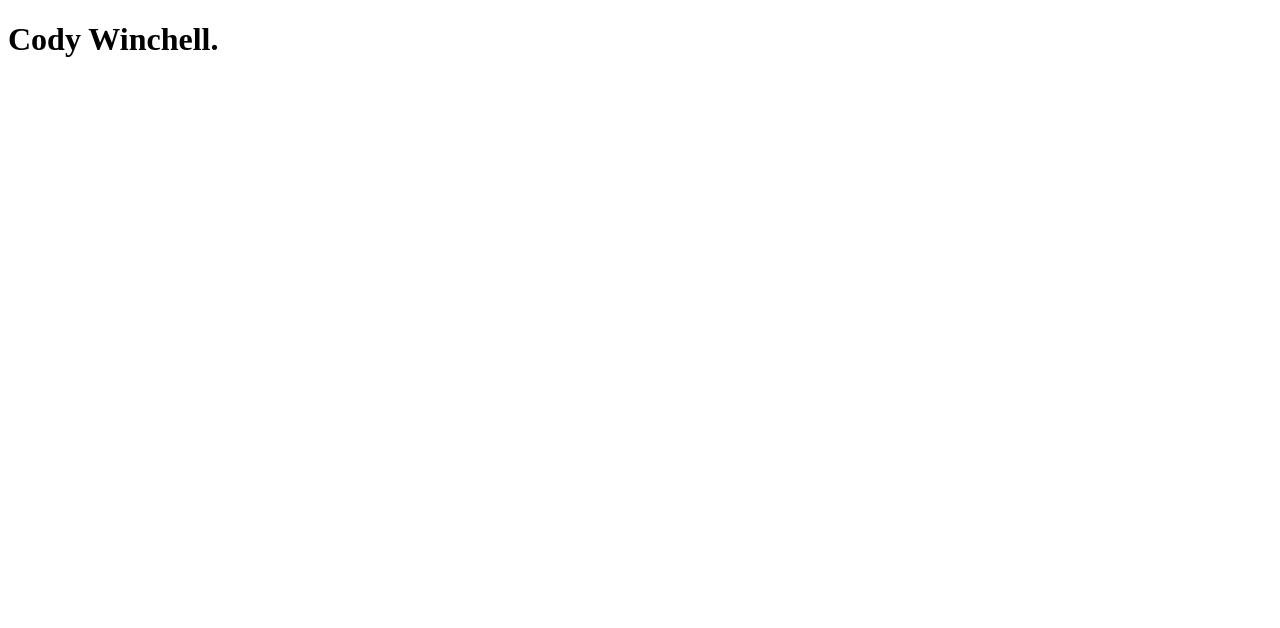
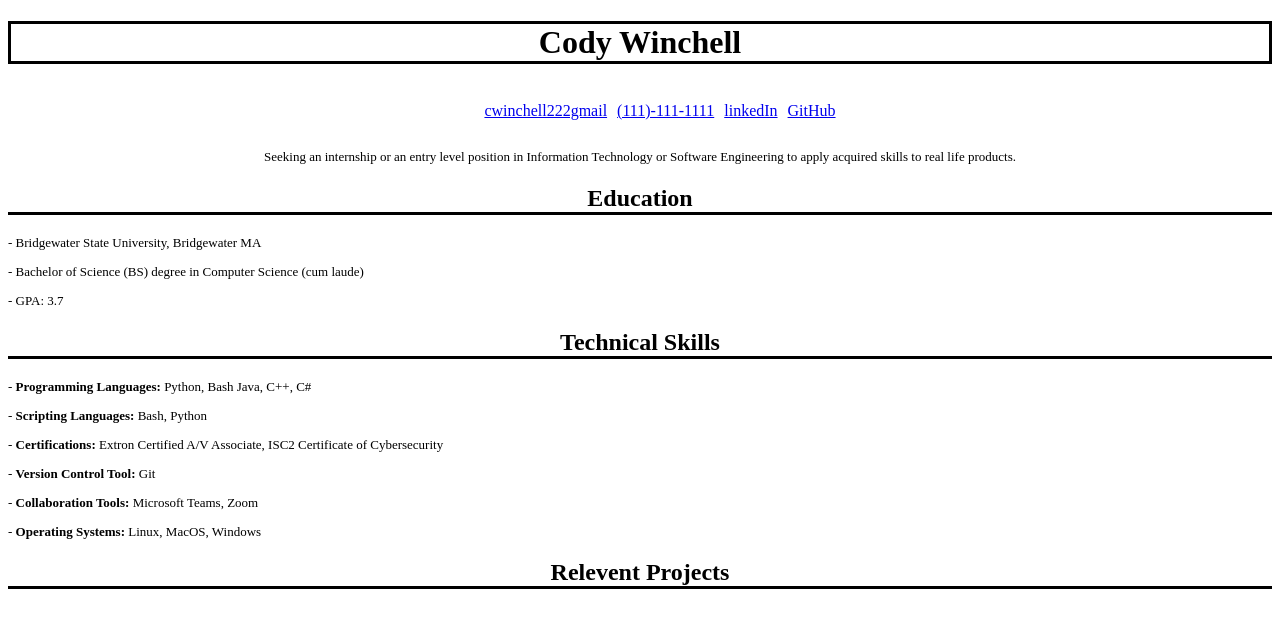
Before and after one commit to cwinchell222/cwinchell222.github.io, a plain HTML site: page index.html in a window 1280 px wide. Drawn offline with Linux system fonts and the light colour scheme.

Commit message:
updated website features/information

```diff
--- a/index.html
+++ b/index.html
@@ -2,10 +2,74 @@
 <html>
 <head>
     <meta charset="utf-8">
-    <title> My First Webpage</title>
+    <title> Cody Winchell</title>
 </head>
+<style>
+
+    .center {
+        text-align: center;
+        border: 3px ;
+    }
+    .container {
+        display: flex;
+        justify-content: center;
+    }
+    p{
+        font-size: small;
+    }
+    ul{
+        display: flex;
+        list-style-type: none;
+    }
+    li{
+        margin: 0 5px;
+    }
+    h1{
+        border: solid
+
+    }
+    h2{
+        border-bottom-style: solid;
+    }
+</style>
 <body>
     <!--This is a comment-->
-    <h1>Cody Winchell.</h1>
+    <div class = "center">
+        <h1> Cody Winchell </h1>
+    </div>
+    <nav>
+        <div class = "container">
+            <ul>
+                <li><a href="mailto:cwinchell222gmail.com">cwinchell222gmail</a></li>
+                <li><a href="tel:+1-111-1111">(111)-111-1111</a></li>
+                <li><a href="linkdin.com/in/cwinchell222">linkedIn</a></li>
+                <li><a href="github.com/cwinchell222">GitHub </a></li>
+            </ul>
+        </div>
+    </nav>
+    <div class = "center">
+        <p>Seeking an internship or an entry level position in Information Technology or Software Engineering to apply acquired skills to real life products.</p>
+    </div>
+
+    <div class = "center">
+        <h2>  Education </h2>
+    </div>
+    <p>- Bridgewater State University, Bridgewater MA</p>
+    <p>- Bachelor of Science (BS) degree in Computer Science (cum laude)</p>
+    <p>- GPA: 3.7</p>
+
+    <div class = "center">
+        <h2> Technical Skills </h2>
+    </div>
+    <p>- <strong>Programming Languages: </strong>Python, Bash Java, C++, C#</p>
+    <p>- <strong> Scripting Languages: </strong> 		Bash, Python	</p>
+    <p>- <strong>Certifications: </strong> Extron Certified A/V Associate, ISC2 Certificate of Cybersecurity</p>
+    <p>- <strong>Version Control Tool: </strong>Git </p>
+    <p>- <strong>Collaboration Tools:  </strong>Microsoft Teams, Zoom</p>
+    <p>- <strong>Operating Systems:  </strong>Linux, MacOS, Windows</p>
+
+    <div class = "center">
+        <h2> Relevent Projects </h2>
+    </div>
 </body>
 </html>
```
